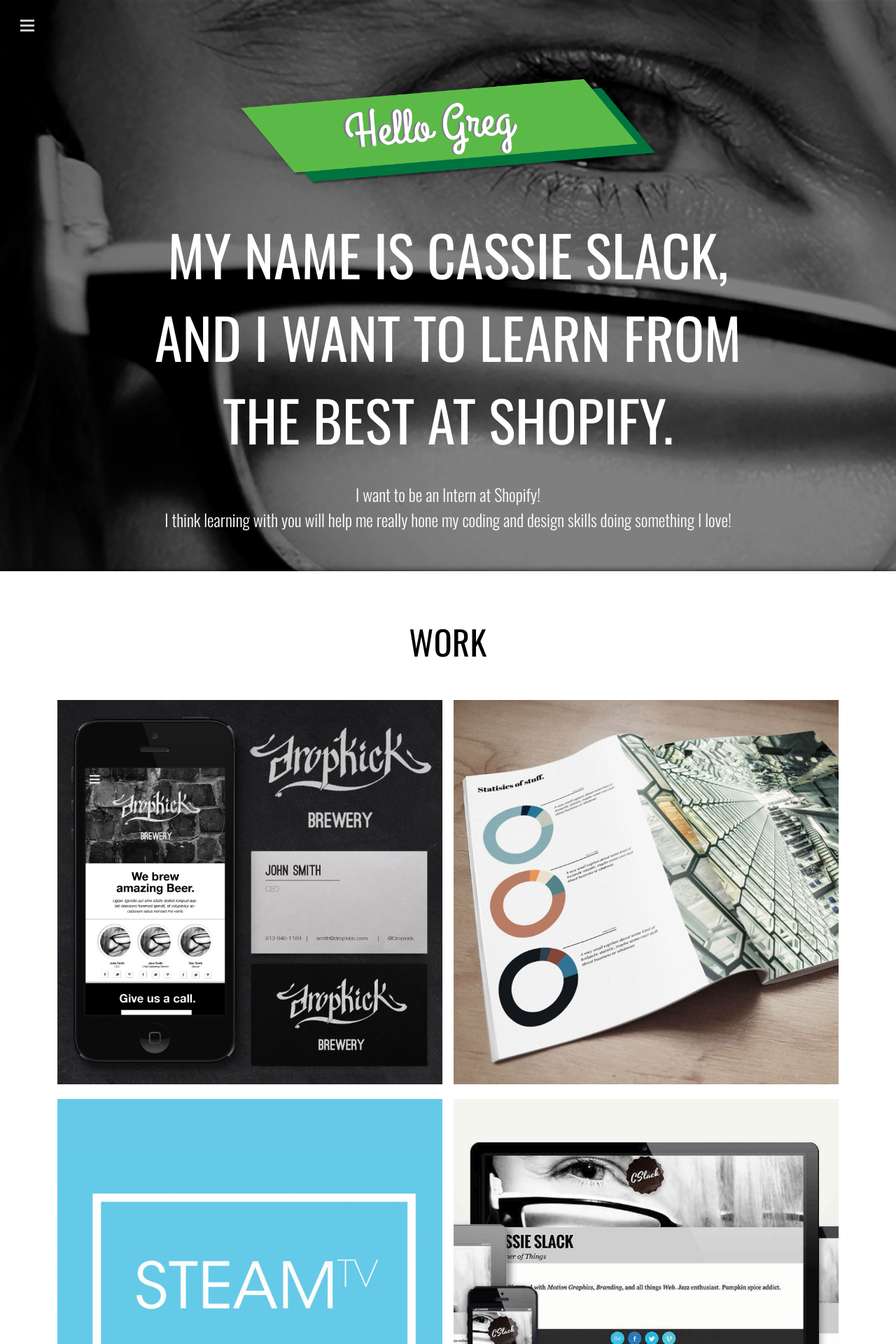
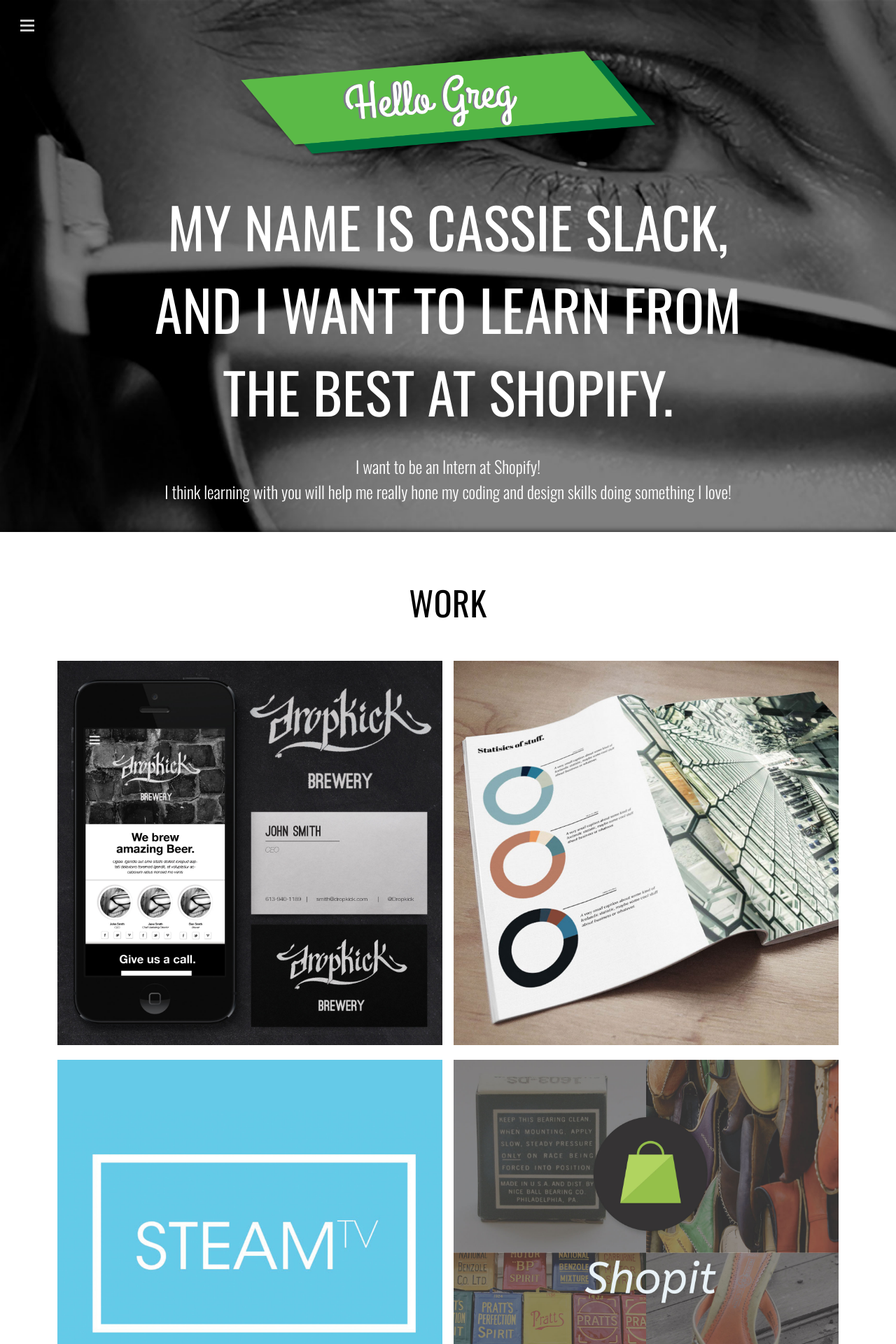
Before and after one commit to cslackdesign/shopify-intern-app, a Jekyll site: the page built from index.html, in a window 1280 px wide. Shown: the top 1920 px of the page at 70% size. Built offline with Jekyll 4.4.1, drawn with Linux system fonts in a browser that asks for light colours; nearby versions of some CDN libraries; Markdown is read by kramdown in place of the engine named in the settings.

Commit message:
Adding new work- updating old work

```diff
--- a/_includes/css/general.css
+++ b/_includes/css/general.css
@@ -75,7 +75,7 @@
 #greet {
   text-align: center;
 
-  margin: 1rem 0 1rem 0;
+  margin: -1.5rem 0 0rem 0;
   padding: 10px;
 }
 
@@ -190,6 +190,9 @@
 
   padding: 25px;
 
+  max-width: 1500px;
+  margin:0 auto;
+
 }
 
 .flex-img {
--- a/index.html
+++ b/index.html
@@ -37,7 +37,7 @@
   </div>
 
   <div class="unit-spacer unit unit-s-1-2 unit-m-1-2 unit-l-1-3">
-    <a data-id="web-1" class="work-btn"><img class="flex-img" src="img/personal-web-1.jpg" alt="Personal Website One"></a>
+    <a data-id="web-1" class="work-btn"><img class="flex-img" src="img/personal-web-1.jpg" alt="Shopit App Concept"></a>
   </div>
 
   <div class="unit-spacer unit unit-s-1-2 unit-m-1-2 unit-l-1-3">
@@ -113,13 +113,10 @@
     <img class="flex-img" src="img/iceland/page-4-5.jpg" alt="About Icelands capital city">
   </div>
 
-  <div class="unit-spacer unit unit-s-1-2 unit-m-1-2 unit-l-1-2">
+  <div class="unit-spacer unit unit-s-1 unit-m-1 unit-l-1">
     <img class="flex-img" src="img/iceland/page-6-7.jpg" alt="About Iceland">
   </div>
 
-  <div class="unit-spacer unit unit-s-1-2 unit-m-1-2 unit-l-1-2">
-    <img class="flex-img" src="img/iceland/book-cover.jpg" alt="Iceland Book Cover">
-  </div>
 
 </div>
 
@@ -157,14 +154,30 @@
     <li><a class="next-btn">NEXT</a></li>
   </ul>
 
-  <h3>Personal Web Page - Spetember 2013</h3>
+  <h3>Shopit app concept</h3>
 
-  <div class="unit unit-s-1 unit-m-1 unit-l-1">
-    <img class="flex-img" src="img/web-1/web-1.jpg" alt="Personal webpage design.">
+  <div class="unit unit-s-1 unit-m-1-2 unit-l-1-2">
+    <img class="flex-img" src="img/shopit/cover.png" alt="Shopit App splash screen">
   </div>
 
-  <div class="unit unit-s-1 unit-m-1 unit-l-1">
-    <p class="work-p">My first concept for my ever-changing personal page. This was my first experience implementing Jekyll on a website using just the basic implementation (no posts, lists etc).</p>
+  <div class="unit unit-s-1 unit-m-1-2 unit-l-1-2">
+    <img class="flex-img" src="img/shopit/search.png" alt="Shopit App search screens">
+  </div>
+
+  <div class="unit unit-s-1 unit-m-1-2 unit-l-1-2">
+    <img class="flex-img" src="img/shopit/category.png" alt="Shopit App category search screen">
+  </div>
+
+  <div class="unit unit-s-1 unit-m-1-2 unit-l-1-2">
+    <img class="flex-img" src="img/shopit/storeslist.png" alt="Shopit App store list screens">
+  </div>
+
+  <div class="unit unit-s-1 unit-m-1-2 unit-l-1-2">
+    <img class="flex-img" src="img/shopit/products.png" alt="Shopit App in store screen">
+  </div>
+
+  <div class="unit unit-s-1 unit-m-1-2 unit-l-1-2">
+    <p class="work-p">An app concept inspired by Shopify, imagining users being able to search products and get back a list of Shopify powered stores that have that product.</p>
   </div>
 
 
@@ -211,7 +224,7 @@
   <h3>The AC Application</h3>
 
   <div class="unit unit-s-1 unit-m-1 unit-l-1">
-    <img class="flex-img" src="img/ac-app/ac-app-people.png" alt="the People screen of the Ac App">
+    <img class="flex-img" src="img/ac-app/profile-screens-1.jpg" alt="the People screen of the Ac App">
   </div>
 
   <div class="unit unit-s-1 unit-m-1 unit-l-1">
@@ -220,13 +233,10 @@
   </div>
 
 
-  <div class="unit-spacer unit unit-s-1-2 unit-m-1-2 unit-l-1-2">
+  <div class="unit-spacer unit unit-s-1 unit-m-1 unit-l-1">
     <img class="flex-img" src="img/ac-app/map-screens.jpg" alt="Map screens for the Ac App">
   </div>
 
-  <div class="unit-spacer unit unit-s-1-2 unit-m-1-2 unit-l-1-2">
-    <img class="flex-img" src="img/ac-app/profile-screens-1.jpg" alt="Profile screens for the Ac app">
-  </div>
 
 </div>
 
```
Also changed, not shown: img/ac-app.jpg, img/personal-web-1.jpg, img/shopit/category.png (added), img/shopit/cover.png (added), img/shopit/products.png (added), img/shopit/search.png (added), 10 other files.
